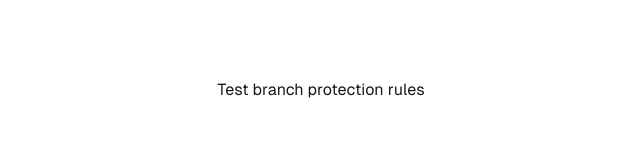
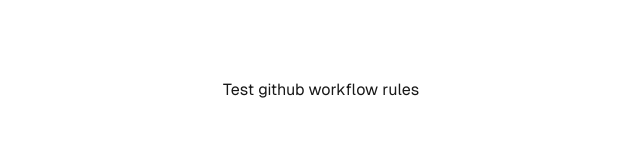
Before and after one commit to brodiehunt/streaming-service-clone, a Next.js app: page / in a window 1280 px wide. Shown: the top 168 px of the page, without its empty margins (319-959 px from the left). Built offline with nearby package versions, Linux system fonts and the light colour scheme.

Commit message:
Testing github workflow that prevents pull requests to main from random branches

```diff
--- a/src/app/page.tsx
+++ b/src/app/page.tsx
@@ -1,7 +1,7 @@
 export default function Home() {
   return (
     <div className="grid grid-rows-[20px_1fr_20px] items-center justify-items-center min-h-screen p-8 pb-20 gap-16 sm:p-20 font-[family-name:var(--font-geist-sans)]">
-      <h1>Test branch protection rules</h1>
+      <h1>Test github workflow rules</h1>
     </div>
   )
 }
```
